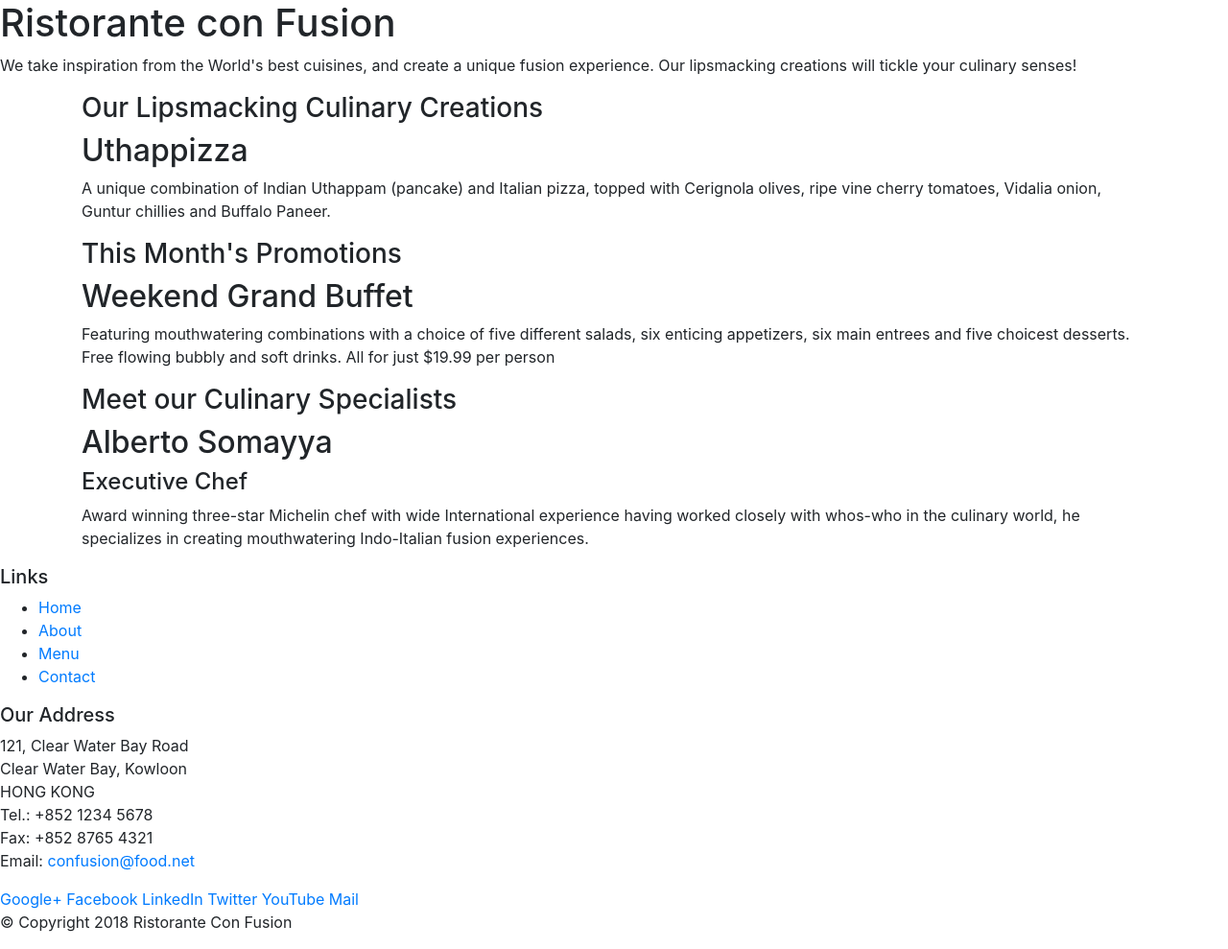
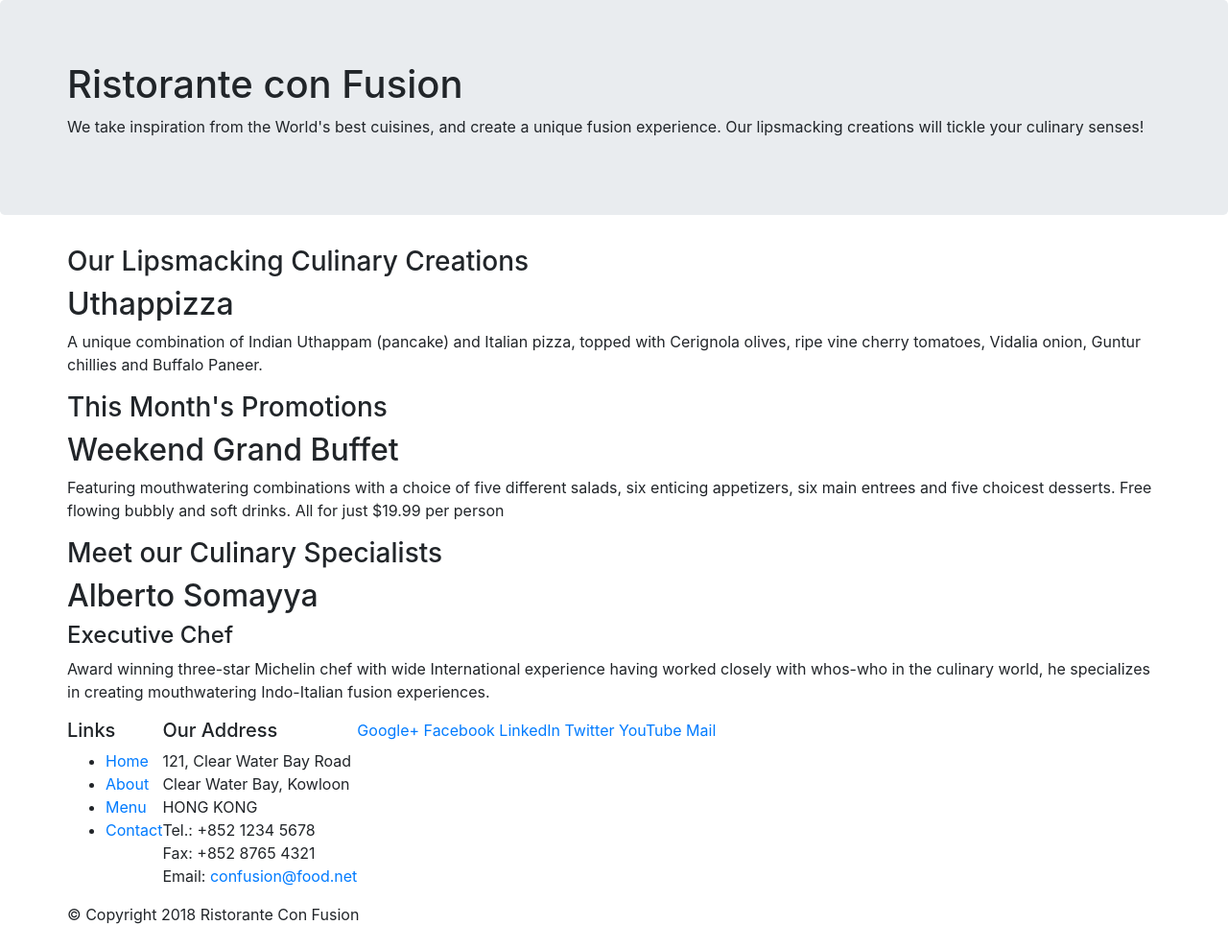
Before and after one commit to leepaw/conFusion, a website: page index.html in a window 1280 px wide. Shown: the whole page at 96% size. Drawn offline with nearby package versions, Linux system fonts and the light colour scheme.

Commit message:
Added jumbotron and container and row classes to <div>'s

```diff
--- a/index.html
+++ b/index.html
@@ -14,9 +14,9 @@
 
 <body>
 
-    <header>
-        <div>
-            <div>
+    <header class="jumbotron">
+        <div class="container">
+            <div class="row">
                 <div>
                     <h1>Ristorante con Fusion</h1>
                     <p>We take inspiration from the World's best cuisines, and create a unique fusion experience. Our lipsmacking creations will tickle your culinary senses!</p>
@@ -28,7 +28,7 @@
     </header>
 
     <div class="container">
-        <div>
+        <div class="row">
             <div>
                 <h3>Our Lipsmacking Culinary Creations</h3>
             </div>
@@ -39,7 +39,7 @@
         </div>
 
 
-        <div>
+        <div class="row">
             <div>
                 <h3>This Month's Promotions</h3>
             </div>
@@ -49,7 +49,7 @@
             </div>
         </div>
 
-        <div>
+        <div class="row">
             <div>
                 <h3>Meet our Culinary Specialists</h3>
             </div>
@@ -62,8 +62,8 @@
     </div>
 
     <footer>
-        <div>
-            <div>
+        <div class="container">
+            <div class="row">
                 <div>
                     <h5>Links</h5>
                     <ul>
@@ -95,7 +95,7 @@
                     </div>
                 </div>
            </div>
-           <div>
+           <div class="row">
                 <div>
                     <p>© Copyright 2018 Ristorante Con Fusion</p>
                 </div>
```
